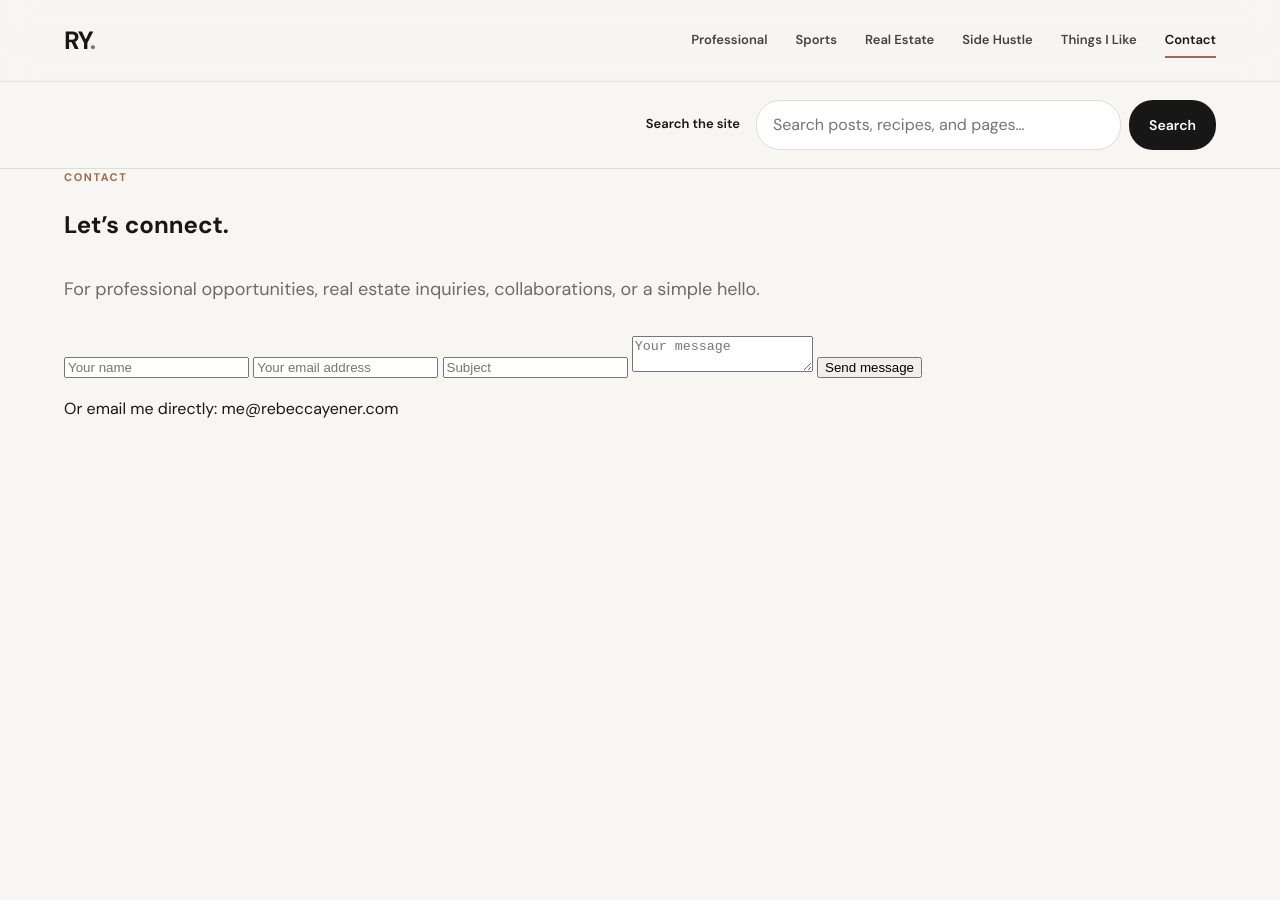
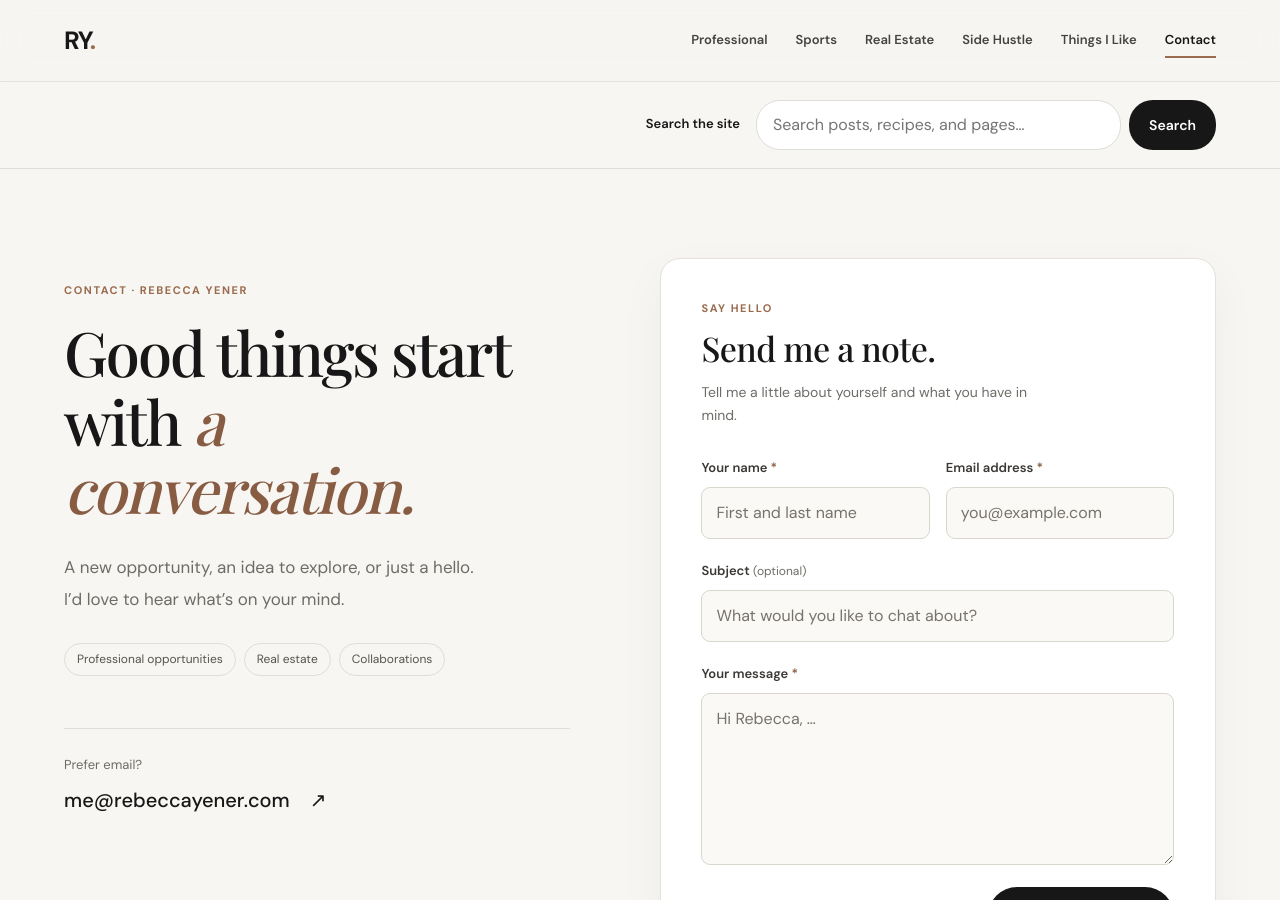
Before and after one commit to High4Ferrum/Rebeccashub, a Jekyll site: the page built from contact.md, in a window 1280 px wide and 900 px high. Built offline with Jekyll 4.4.1, drawn with Linux system fonts in a browser that asks for light colours.

Commit message:
Redesign contact page with responsive layout and accessible form fields

```diff
--- /dev/null
+++ b/assets/css/contact.css
@@ -0,0 +1,35 @@
+/* Contact page */
+.contact-section{display:grid;grid-template-columns:minmax(0,1fr) minmax(0,1.1fr);gap:clamp(40px,7vw,100px);align-items:start;padding-top:clamp(56px,7vw,100px);padding-bottom:clamp(64px,8vw,110px)}
+.contact-intro{padding-top:24px;min-width:0}
+.contact-intro h1{font-family:'Playfair Display',Georgia,serif;font-weight:500;font-size:clamp(44px,4.8vw,68px);letter-spacing:-2px;line-height:1.12;margin:0;max-width:530px}
+.contact-intro h1 em{font-weight:500;color:#875c43}
+.contact-lede{max-width:420px;font-size:17px;line-height:1.85;color:var(--muted);margin:28px 0}
+.contact-topics{display:flex;flex-wrap:wrap;gap:8px;max-width:440px}
+.contact-topics span{padding:6px 12px;border:1px solid var(--line);border-radius:100px;font-size:12px;color:#57544e}
+.contact-direct{margin-top:52px;padding-top:26px;border-top:1px solid var(--line)}
+.contact-direct p{font-size:13px;color:var(--muted);margin:0 0 8px}
+.contact-direct a{display:inline-flex;gap:20px;align-items:center;font-size:clamp(15px,1.8vw,20px);font-weight:500;overflow-wrap:anywhere}
+.contact-direct a:hover{color:#875c43}
+.contact-card{min-width:0;padding:clamp(24px,3.2vw,44px);background:var(--surface);border:1px solid #e5e1d9;border-radius:20px;box-shadow:0 16px 48px rgba(54,42,24,.045)}
+.contact-card-heading .eyebrow{margin-bottom:10px}
+.contact-card-heading h2{font-family:'Playfair Display',Georgia,serif;font-size:34px;line-height:1.2;font-weight:500;letter-spacing:-.6px;margin:0 0 12px}
+.contact-card-heading>p:last-child{font-size:14px;line-height:1.7;color:var(--muted);margin:0 0 30px;max-width:350px}
+.contact-form{display:grid;gap:22px}
+.contact-field-row{display:grid;grid-template-columns:1fr 1fr;gap:16px}
+.contact-field{display:grid;gap:8px;min-width:0}
+.contact-field label{font-size:13px;font-weight:600;color:#3b3935}
+.contact-field label>span:not(.contact-optional){color:#875c43}
+.contact-optional{font-size:12px;font-weight:400;color:var(--muted)}
+.contact-field input,.contact-field textarea{display:block;width:100%;min-width:0;border:1px solid #d9d6ce;border-radius:9px;background:#faf9f6;padding:13px 14px;font:inherit;font-size:16px;line-height:1.5;color:var(--ink);transition:border-color .15s,box-shadow .15s}
+.contact-field input::placeholder,.contact-field textarea::placeholder{color:#77736c;opacity:1}
+.contact-field textarea{resize:vertical;min-height:150px}
+.contact-field input:focus,.contact-field textarea:focus{outline:2px solid #875c43;outline-offset:2px;border-color:#875c43;background:#fff}
+.contact-form-footer{display:flex;align-items:center;justify-content:space-between;gap:16px}
+.contact-form-footer p{font-size:12px;color:var(--muted);margin:0}
+.contact-form button{display:inline-flex;align-items:center;justify-content:center;gap:26px;min-height:50px;padding:13px 23px;border:0;border-radius:100px;background:var(--ink);color:#fff;font:inherit;font-size:14px;font-weight:600;cursor:pointer;transition:background .15s}
+.contact-form button:hover{background:#875c43}
+.contact-form button span{font-size:20px;font-weight:400}
+.contact-form button:focus-visible,.contact-direct a:focus-visible{outline:2px solid #875c43;outline-offset:4px}
+@media(max-width:900px){.contact-section{grid-template-columns:1fr;gap:36px;max-width:680px}.contact-intro{padding-top:0}.contact-intro h1{max-width:600px}.contact-lede{max-width:540px}.contact-direct{margin-top:28px;padding-top:20px}}
+@media(max-width:480px){.contact-section{padding-top:40px;padding-bottom:56px;gap:30px}.contact-intro h1{font-size:43px;letter-spacing:-1.3px}.contact-lede{font-size:16px;margin:22px 0}.contact-card{padding:24px 20px;border-radius:16px}.contact-card-heading h2{font-size:30px}.contact-field-row{grid-template-columns:1fr;gap:22px}.contact-form-footer{align-items:stretch;flex-direction:column;gap:14px}.contact-form-footer p{text-align:center;order:2}.contact-form button{width:100%}}
+@media(prefers-reduced-motion:reduce){.contact-field input,.contact-field textarea,.contact-form button{transition:none}}
--- a/contact.md
+++ b/contact.md
@@ -5,20 +5,53 @@ section: contact
 permalink: /contact/
 ---
 
-<section class="contact-section">
-  <div class="wrap">
-    <p class="eyebrow">Contact</p>
-    <h1>Let’s connect.</h1>
-    <p class="intro">For professional opportunities, real estate inquiries, collaborations, or a simple hello.</p>
+<link rel="stylesheet" href="{{ '/assets/css/contact.css' | relative_url }}?v={{ site.time | date: '%s' }}">
 
+<section class="contact-section wrap" aria-labelledby="contact-heading">
+  <div class="contact-intro">
+    <p class="eyebrow">Contact · Rebecca Yener</p>
+    <h1 id="contact-heading">Good things start with <em>a conversation.</em></h1>
+    <p class="contact-lede">A new opportunity, an idea to explore, or just a hello. I’d love to hear what’s on your mind.</p>
+    <div class="contact-topics" aria-label="Let’s talk about">
+      <span>Professional opportunities</span>
+      <span>Real estate</span>
+      <span>Collaborations</span>
+    </div>
+    <div class="contact-direct">
+      <p>Prefer email?</p>
+      <a href="mailto:me@rebeccayener.com">me@rebeccayener.com <span aria-hidden="true">↗</span></a>
+    </div>
+  </div>
+
+  <div class="contact-card">
+    <div class="contact-card-heading">
+      <p class="eyebrow">Say hello</p>
+      <h2>Send me a note.</h2>
+      <p>Tell me a little about yourself and what you have in mind.</p>
+    </div>
     <form class="contact-form" action="https://formspree.io/f/mrpbqkwj" method="POST">
-      <input name="name" type="text" placeholder="Your name" required>
-      <input name="email" type="email" placeholder="Your email address" required>
-      <input name="subject" type="text" placeholder="Subject">
-      <textarea name="message" placeholder="Your message" required></textarea>
-      <button type="submit">Send message</button>
+      <div class="contact-field-row">
+        <div class="contact-field">
+          <label for="contact-name">Your name <span aria-hidden="true">*</span></label>
+          <input id="contact-name" name="name" type="text" autocomplete="name" placeholder="First and last name" required maxlength="120">
+        </div>
+        <div class="contact-field">
+          <label for="contact-email">Email address <span aria-hidden="true">*</span></label>
+          <input id="contact-email" name="email" type="email" autocomplete="email" placeholder="you@example.com" required maxlength="254">
+        </div>
+      </div>
+      <div class="contact-field">
+        <label for="contact-subject">Subject <span class="contact-optional">(optional)</span></label>
+        <input id="contact-subject" name="subject" type="text" placeholder="What would you like to chat about?" maxlength="200">
+      </div>
+      <div class="contact-field">
+        <label for="contact-message">Your message <span aria-hidden="true">*</span></label>
+        <textarea id="contact-message" name="message" rows="6" placeholder="Hi Rebecca, …" required maxlength="10000"></textarea>
+      </div>
+      <div class="contact-form-footer">
+        <p>* Required fields</p>
+        <button type="submit">Send message <span aria-hidden="true">↗</span></button>
+      </div>
     </form>
-
-    <p class="form-note">Or email me directly: <a href="mailto:me@rebeccayener.com">me@rebeccayener.com</a></p>
   </div>
 </section>
```
